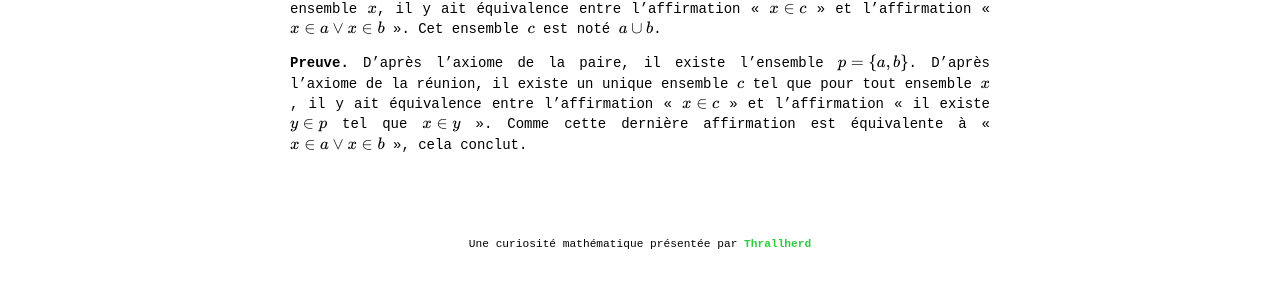
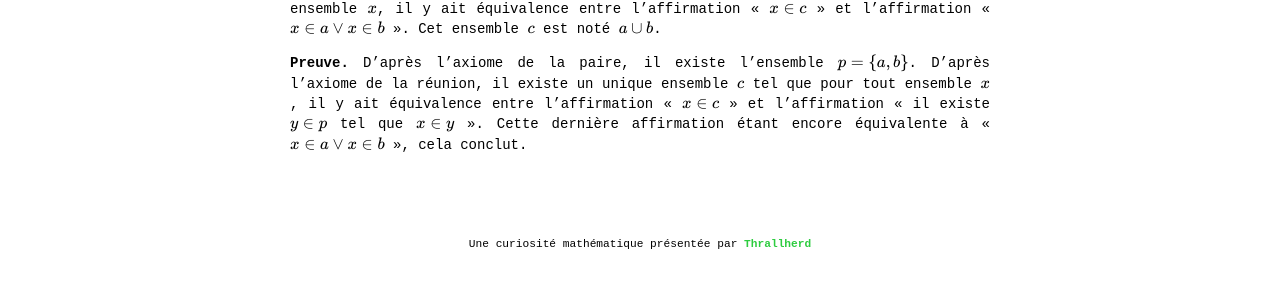
Before and after one commit to Thrallherd/AlgebraExNihilo, a Jekyll site: the page built from set_res1.md, in a window 1280 px wide. Shown: the part 401-689 px from the top of the page. Built offline with Jekyll 4.4.1, drawn with Linux system fonts in a browser that asks for light colours; formulas are drawn with MathJax 3.

Commit message:
Update set_res1.md

```diff
--- a/set_res1.md
+++ b/set_res1.md
@@ -12,4 +12,4 @@ A partir des [cinq premiers axiomes](set_axm.md), nous pouvons apporter quelques
 ### Union de deux ensembles
 Si $$a$$ et $$b$$ sont deux ensembles, il existe un unique ensemble $$c$$ tel que pour tout ensemble $$x$$, il y ait équivalence entre l'affirmation « $$x \in c$$ » et l'affirmation « $$x \in a \lor x \in b$$ ». Cet ensemble $$c$$ est noté $$a \cup b$$.
 
-**Preuve.** D'après l'axiome de la paire, il existe l'ensemble $$p = \{ a, b \}$$. D'après l'axiome de la réunion, il existe un unique ensemble $$c$$ tel que pour tout ensemble $$x$$, il y ait équivalence entre l'affirmation « $$x \in c$$ » et l'affirmation « il existe $$y \in p$$ tel que $$x \in y$$ ». Comme cette dernière affirmation est équivalente à « $$x \in a \lor x \in b$$ », cela conclut.
+**Preuve.** D'après l'axiome de la paire, il existe l'ensemble $$p = \{ a, b \}$$. D'après l'axiome de la réunion, il existe un unique ensemble $$c$$ tel que pour tout ensemble $$x$$, il y ait équivalence entre l'affirmation « $$x \in c$$ » et l'affirmation « il existe $$y \in p$$ tel que $$x \in y$$ ». Cette dernière affirmation étant encore équivalente à « $$x \in a \lor x \in b$$ », cela conclut.
```
